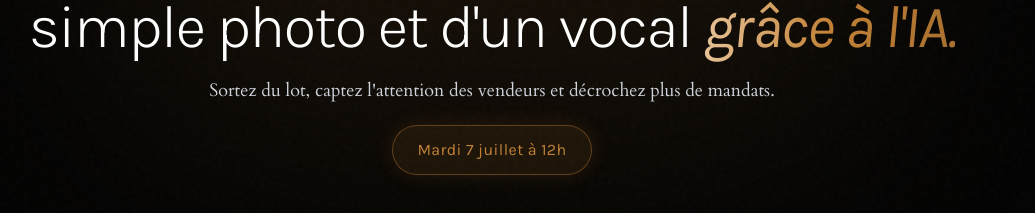
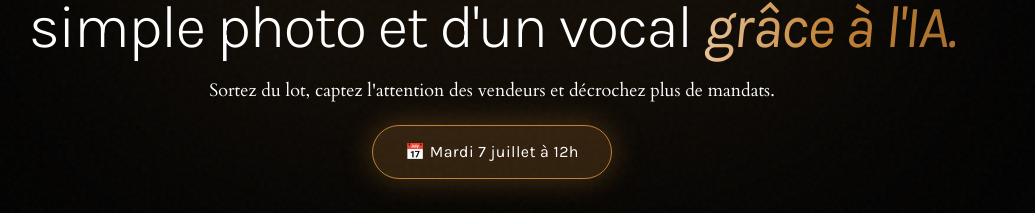
Before and after one commit to idriss-bot/r3-site, a React (Vite) app: page /masterclass-video-ia in a window 1280 px wide. Shown: the part 258-471 px from the top of the page, without its empty margins (148-1183 px from the left). Built offline with nearby package versions, Linux system fonts and the light colour scheme; grey boxes are pictures that could not be loaded.

Commit message:
fix: améliorer visibilité H2 et bandeau date masterclass-video-ia
Co-Authored-By: Claude Opus 4.6 <noreply@anthropic.com>

```diff
--- a/src/pages/MasterclassVideoIA.tsx
+++ b/src/pages/MasterclassVideoIA.tsx
@@ -71,11 +71,11 @@ export default function MasterclassVideoIA() {
             <h1 className="text-4xl md:text-5xl lg:text-6xl font-heading font-light mb-4 leading-[1.1] tracking-tight text-balance">
               Créez simplement des vidéos de vous façon Hollywood à partir d'une simple photo et d'un vocal <span className="italic gold-gradient-text">grâce à l'IA.</span>
             </h1>
-            <p className="text-base md:text-lg text-gray-300 max-w-2xl mx-auto leading-relaxed font-light text-balance">
+            <p className="text-base md:text-lg text-white max-w-2xl mx-auto leading-relaxed font-light text-balance">
               Sortez du lot, captez l'attention des vendeurs et décrochez plus de mandats.
             </p>
-            <div className="inline-flex items-center gap-2 mt-5 px-6 py-3 rounded-full border border-primary/40 bg-primary/10 shadow-[0_0_20px_rgba(194,129,53,0.15)]">
-              <span className="text-primary font-heading text-sm md:text-base tracking-wide">Mardi 7 juillet à 12h</span>
+            <div className="inline-flex items-center gap-2 mt-5 px-8 py-3.5 rounded-full border border-primary bg-primary/20 shadow-[0_0_30px_rgba(194,129,53,0.35)]">
+              <span className="text-white font-heading text-sm md:text-base tracking-wide">📅 Mardi 7 juillet à 12h</span>
             </div>
           </div>
 
```
